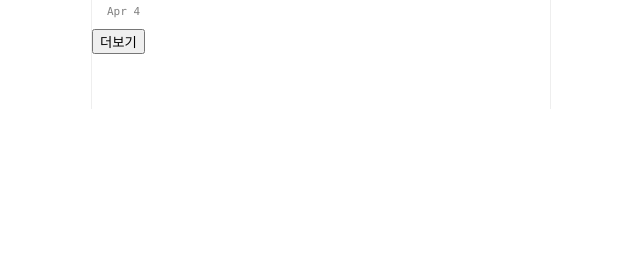
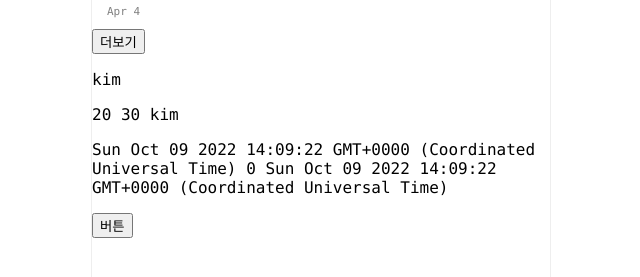
Before and after one commit to leegyuseung/vuestagram, a Vue app: page / in a window 1280 px wide. Shown: the part 2004-2281 px from the top of the page, without its empty margins (319-959 px from the left). Before the commit the page ends 2113 px from the top, so only its background shows below. Built offline with nearby package versions, Linux system fonts and the light colour scheme; a small style sheet from the web is missing.

Commit message:
computed함수와 mapState

```diff
--- a/src/App.vue
+++ b/src/App.vue
@@ -13,7 +13,7 @@
   <h4>안녕 {{ $store.state.name }}</h4>
   <p>{{ $store.state.age }}</p>
   <button @click="$store.commit('changeAge', 10)">나이변경버튼</button>
-  <button @click="$store.commit('changeName')">버튼</button>
+  <button @click="changeName()">버튼</button>
   <!-- <button @click="$store.state.name = '박'">버튼</button> -->
 
   <p>{{ $store.state.more }}</p>
@@ -27,6 +27,11 @@
   />
   <button @click="morePost">더보기</button>
 
+  <p>{{ name }}</p>
+  <p>{{ age }} {{ likes }} {{ 작명 }}</p>
+  <p>{{ now() }} {{ counter }} {{ now2 }}</p>
+  <button @click="counter++">버튼</button>
+
   <div class="footer">
     <ul class="footer-button-plus">
       <input @change="upload" type="file" id="file" class="inputfile" />
@@ -39,6 +44,7 @@
 import ContainerPage from "./components/ContainerPage.vue";
 import instaData from "./assets/data";
 import axios from "axios";
+import { mapMutations, mapState } from "vuex";
 
 export default {
   name: "App",
@@ -50,10 +56,30 @@ export default {
       image: "",
       newWrite: "",
       selectfilter: "",
+      counter: 0,
     };
   },
   components: { ContainerPage },
+
+  // 처음 실행할 때 간직한 데이터를 사용할 때 보여준다.
+  // return 필수이다.
+  computed: {
+    now2() {
+      return new Date();
+    },
+    name() {
+      return this.$store.state.name;
+    },
+    ...mapState(["age", "likes"]),
+    ...mapState({ 작명: "name" }),
+  },
+  // 실행할 때 마다 함수가 실행된다.
+  // mutations
   methods: {
+    ...mapMutations(["changeName", "changeAge"]),
+    now() {
+      return new Date();
+    },
     morePost() {
       axios
         .get(`https://codingapple1.github.io/vue/more${this.count}.json`)
```
